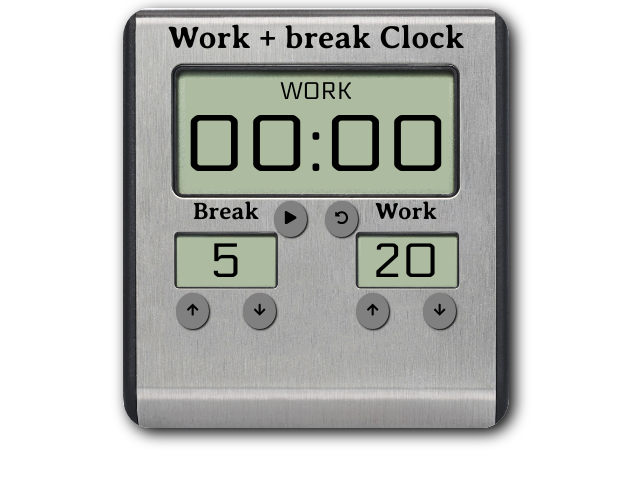
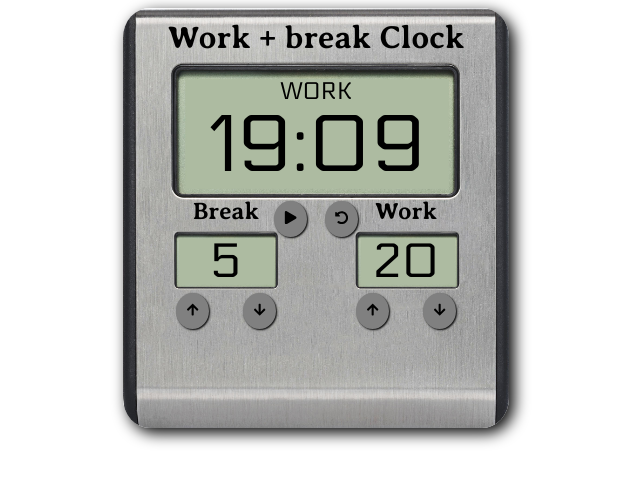
Before and after one commit to xDKey/work-break-clock, a React (Create React App) app: page / in a window 1280 px wide. Shown: the top 484 px of the page, without its empty margins (324-964 px from the left). Built offline with nearby package versions, Linux system fonts and the light colour scheme.

Commit message:
build(Timer): component is done

```diff
--- a/src/components/App.js
+++ b/src/components/App.js
@@ -49,7 +49,7 @@ const App = () => {
     <BackgroundTimer>
       <Title>Work + break Clock</Title>
       <TimerWrapper>
-        <Timer timerLabel='Work' time='00:00' reset={reset} />
+        <Timer timerLabel='Work' time='19:09' clearAll={reset} />
       </TimerWrapper>
       <ControlWrapper>
         <Control controlType='break' time='5' />
--- a/src/components/Timer.js
+++ b/src/components/Timer.js
@@ -1,6 +1,7 @@
 import styled from 'styled-components';
 import { FaPlay, FaUndoAlt, FaPause } from 'react-icons/fa';
 import Button from './Button';
+import { useEffect, useState } from 'react';
 
 const StyledTimer = styled.section`
   display: flex;
@@ -31,14 +32,47 @@ const Controls = styled.div`
   margin-top: 5px;
 `;
 
-const Timer = ({ timerLabel, time, reset }) => {
+const Timer = ({ timerLabel, time, clearAll }) => {
+  const [timeLeft, setTimeLeft] = useState(time.split(':'));
+  const [isRun, setIsRun] = useState(false);
+
+  useEffect(() => {
+    let intervalId;
+
+    if (isRun) {
+      intervalId = setInterval(computateTime, 1000);
+    }
+
+    return () => clearInterval(intervalId);
+  });
+
+  const computateTime = () => {
+    const [min, sec] = timeLeft;
+
+    const computedMin = +sec === 0 ? min - 1 : min;
+    const computedSec = +sec > 0 ? sec - 1 : 59;
+
+    const newMin =
+      String(computedMin).length === 1 ? '0' + computedMin : computedMin;
+    const newSec =
+      String(computedSec).length === 1 ? '0' + computedSec : computedSec;
+
+    setTimeLeft([newMin, newSec]);
+  };
+
+  const reset = () => {
+    clearAll();
+    setIsRun(false);
+    setTimeLeft(time.split(':'));
+  };
+
   return (
     <StyledTimer>
       <TimerLabel id='timer-label'>{timerLabel}</TimerLabel>
-      <Time it='time-left'>{time}</Time>
+      <Time it='time-left'>{timeLeft.join(':')}</Time>
       <Controls>
-        <Button id='start_stop'>
-          <FaPlay />
+        <Button id='start_stop' handleClick={() => setIsRun(!isRun)}>
+          {isRun ? <FaPause /> : <FaPlay />}
         </Button>
         <Button id='reset' handleClick={reset}>
           <FaUndoAlt />
```
